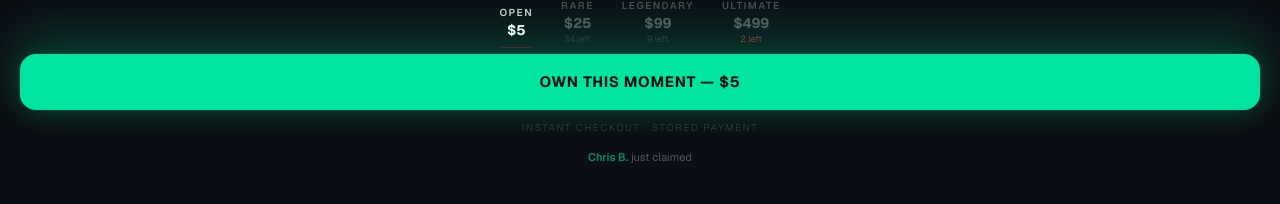
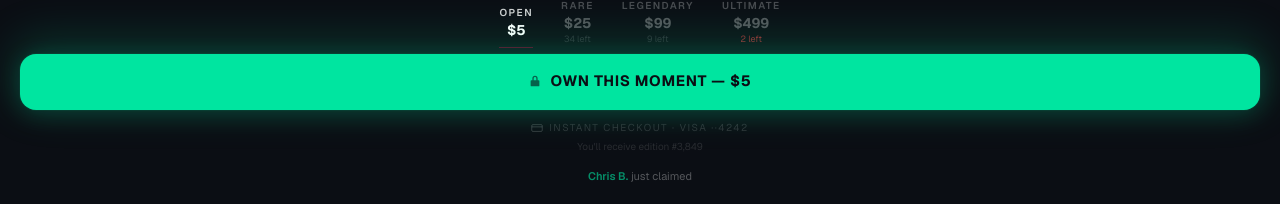
Before and after one commit to roham/tst-prototypes, a Next.js app: page /supreme/bam in a window 1280 px wide. Shown: the part 614-818 px from the top of the page. Built offline with nearby package versions, Linux system fonts and the light colour scheme.

Commit message:
v0.38: supreme — conversion lift: lock icon on CTA, animated checkmark on confirmation, stored card hint (Visa ··4242)

```diff
--- a/app/globals.css
+++ b/app/globals.css
@@ -246,6 +246,16 @@ body {
   animation: supreme-burst-expand 2.2s cubic-bezier(0.16, 1, 0.3, 1) 0.5s both;
 }
 
+/* Supreme checkmark draw — SVG path animation for "Yours." confirmation */
+.supreme-checkmark-draw {
+  stroke-dasharray: 22;
+  stroke-dashoffset: 22;
+  animation: supreme-draw-check 0.35s cubic-bezier(0.65, 0, 0.35, 1) 0.05s forwards;
+}
+@keyframes supreme-draw-check {
+  to { stroke-dashoffset: 0; }
+}
+
 /* Supreme hero — subtle Ken Burns slow zoom for cinematic depth */
 @keyframes supreme-ken-burns {
   0% { transform: scale(1); }
--- a/app/supreme/[momentId]/page.tsx
+++ b/app/supreme/[momentId]/page.tsx
@@ -777,6 +777,25 @@ export default function SupremePage() {
       <div className="flex-1" />
 
       {/* ============================================================= */}
+      {/* CTA-ADJACENT TIMER — urgency right at point of decision */}
+      {/* ============================================================= */}
+      {(dropPhase === 'CLOSING' || dropPhase === 'CRITICAL') && !isPurchasing && (
+        <div className="flex items-center justify-center gap-1.5 mb-2 px-5">
+          <div
+            className="h-1 w-1 rounded-full animate-pulse"
+            style={{ backgroundColor: dropPhase === 'CRITICAL' ? '#EF4444' : '#F59E0B' }}
+          />
+          <span
+            className="text-[11px] font-mono font-semibold tabular-nums tracking-wider"
+            style={{ color: dropPhase === 'CRITICAL' ? '#EF4444' : '#F59E0B' }}
+          >
+            {timerDisplay}
+          </span>
+          <span className="text-[10px] uppercase tracking-wider text-white/20">left</span>
+        </div>
+      )}
+
+      {/* ============================================================= */}
       {/* THE BUTTON — with ambient glow */}
       {/* ============================================================= */}
       <div className="px-5 mb-3 relative supreme-info-enter">
@@ -812,7 +831,8 @@ export default function SupremePage() {
         >
           {isPurchasing ? (
             <span className="inline-flex items-center gap-2.5">
-              {/* Deterministic progress ring — fills in stages */}
+              {purchaseStage < 2 ? (
+                /* Deterministic progress ring — fills in stages */
                 <svg className="h-5 w-5" viewBox="0 0 20 20" fill="none">
                   <circle cx="10" cy="10" r="8" stroke="#0B0E14" strokeWidth="2" opacity="0.15" />
                   <circle
@@ -821,7 +841,7 @@ export default function SupremePage() {
                     strokeWidth="2"
                     strokeLinecap="round"
                     strokeDasharray={`${2 * Math.PI * 8}`}
-                  strokeDashoffset={`${2 * Math.PI * 8 * (1 - (purchaseStage === 0 ? 0.33 : purchaseStage === 1 ? 0.75 : 1))}`}
+                    strokeDashoffset={`${2 * Math.PI * 8 * (1 - (purchaseStage === 0 ? 0.33 : 0.75))}`}
                     style={{
                       transform: 'rotate(-90deg)',
                       transformOrigin: 'center',
@@ -829,18 +849,51 @@ export default function SupremePage() {
                     }}
                   />
                 </svg>
+              ) : (
+                /* Animated checkmark — draws in on "Yours." */
+                <svg className="h-5 w-5" viewBox="0 0 20 20" fill="none">
+                  <circle cx="10" cy="10" r="8" stroke="#0B0E14" strokeWidth="2" opacity="0.25" />
+                  <path
+                    d="M6 10.5 L9 13.5 L14 7"
+                    stroke="#0B0E14"
+                    strokeWidth="2"
+                    strokeLinecap="round"
+                    strokeLinejoin="round"
+                    className="supreme-checkmark-draw"
+                  />
+                </svg>
+              )}
               {buttonText}
             </span>
           ) : (
-            buttonText
+            <span className="inline-flex items-center gap-2">
+              {!isEnded && (
+                /* Lock icon — instant secure checkout signal */
+                <svg className="h-3.5 w-3.5 opacity-60" viewBox="0 0 16 16" fill="currentColor">
+                  <path d="M11 7V5a3 3 0 0 0-6 0v2H4a1 1 0 0 0-1 1v5a1 1 0 0 0 1 1h8a1 1 0 0 0 1-1V8a1 1 0 0 0-1-1h-1Zm-4.5-2a1.5 1.5 0 0 1 3 0v2h-3V5Z" />
+                </svg>
+              )}
+              {buttonText}
+            </span>
           )}
         </button>
 
-        {/* Stored payment / instant checkout indicator */}
+        {/* Stored payment + edition preview — conversion confidence */}
         {!isEnded && !isPurchasing && (
-          <p className="mt-2.5 text-center text-[10px] uppercase tracking-[0.15em] text-white/15">
-            Instant checkout · Stored payment
+          <div className="mt-2.5 flex flex-col items-center gap-1">
+            <div className="flex items-center gap-1.5 text-[10px] uppercase tracking-[0.15em] text-white/15">
+              {/* Card icon — payment confidence */}
+              <svg className="h-3 w-3 text-white/20" viewBox="0 0 16 16" fill="none" stroke="currentColor" strokeWidth="1.2">
+                <rect x="1" y="3.5" width="14" height="9" rx="1.5" />
+                <line x1="1" y1="6.5" x2="15" y2="6.5" />
+              </svg>
+              Instant checkout · Visa ··4242
+            </div>
+            {/* Edition preview — makes purchase tangible */}
+            <p className="text-[10px] tabular-nums text-white/12">
+              You&apos;ll receive edition #{(claimed + 1).toLocaleString()}
             </p>
+          </div>
         )}
         {/* Tier scarcity — minimal, just the number */}
         {!isEnded && !isPurchasing && selectedTier.tier !== 'Open' && (
@@ -901,6 +954,7 @@ export default function SupremePage() {
           >
             {isPurchasing ? (
               <span className="inline-flex items-center gap-2.5">
+                {purchaseStage < 2 ? (
                   <svg className="h-5 w-5" viewBox="0 0 20 20" fill="none">
                     <circle cx="10" cy="10" r="8" stroke="#0B0E14" strokeWidth="2" opacity="0.15" />
                     <circle
@@ -909,7 +963,7 @@ export default function SupremePage() {
                       strokeWidth="2"
                       strokeLinecap="round"
                       strokeDasharray={`${2 * Math.PI * 8}`}
-                    strokeDashoffset={`${2 * Math.PI * 8 * (1 - (purchaseStage === 0 ? 0.33 : purchaseStage === 1 ? 0.75 : 1))}`}
+                      strokeDashoffset={`${2 * Math.PI * 8 * (1 - (purchaseStage === 0 ? 0.33 : 0.75))}`}
                       style={{
                         transform: 'rotate(-90deg)',
                         transformOrigin: 'center',
@@ -917,10 +971,28 @@ export default function SupremePage() {
                       }}
                     />
                   </svg>
+                ) : (
+                  <svg className="h-5 w-5" viewBox="0 0 20 20" fill="none">
+                    <circle cx="10" cy="10" r="8" stroke="#0B0E14" strokeWidth="2" opacity="0.25" />
+                    <path
+                      d="M6 10.5 L9 13.5 L14 7"
+                      stroke="#0B0E14"
+                      strokeWidth="2"
+                      strokeLinecap="round"
+                      strokeLinejoin="round"
+                      className="supreme-checkmark-draw"
+                    />
+                  </svg>
+                )}
                 {buttonText}
               </span>
             ) : (
-              buttonText
+              <span className="inline-flex items-center gap-2">
+                <svg className="h-3.5 w-3.5 opacity-60" viewBox="0 0 16 16" fill="currentColor">
+                  <path d="M11 7V5a3 3 0 0 0-6 0v2H4a1 1 0 0 0-1 1v5a1 1 0 0 0 1 1h8a1 1 0 0 0 1-1V8a1 1 0 0 0-1-1h-1Zm-4.5-2a1.5 1.5 0 0 1 3 0v2h-3V5Z" />
+                </svg>
+                {buttonText}
+              </span>
             )}
           </button>
         </div>
```
Lines whose indentation alone changed are shown as unchanged.
